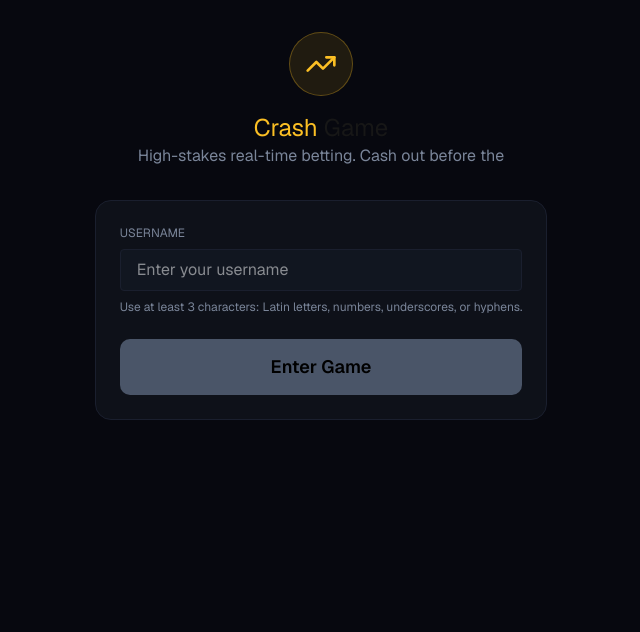
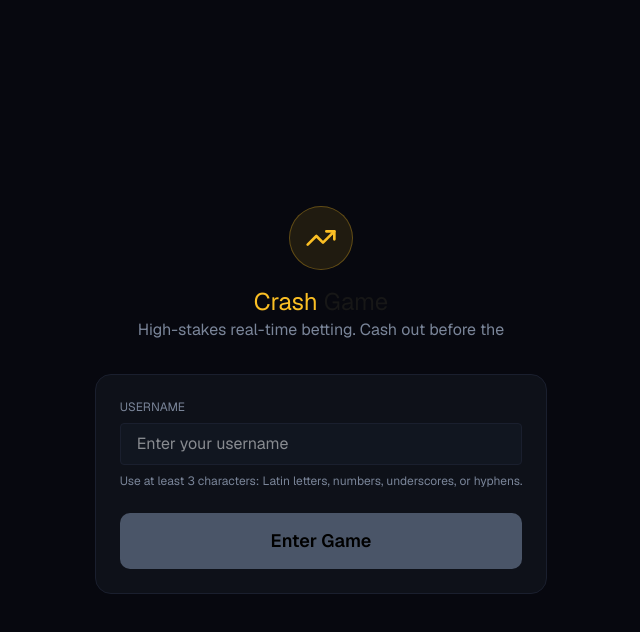
Before and after one commit to Andrii-Yanchuk/Crash-game, a Next.js app: page / in a window 1280 px wide. Shown: the top 632 px of the page, without its empty margins (319-959 px from the left). Built offline with nearby package versions, Linux system fonts and the light colour scheme; no server answers.

Commit message:
fix: centered login component

```diff
--- a/src/components/Login.tsx
+++ b/src/components/Login.tsx
@@ -24,7 +24,7 @@ export function Login({ onLogin }: LoginProps) {
   }
 
   return (
-    <div className="flex flex-col items-center justify-center p-8">
+    <div className="flex flex-1 flex-col items-center justify-center p-8">
       <div className="size-16 mb-4 bg-[#FBBF241A] rounded-full flex items-center justify-center border border-[#FBBF244D]">
         <Image src="/logo.svg" alt="Crash Game Logo" width={32} height={32} />
       </div>
```
